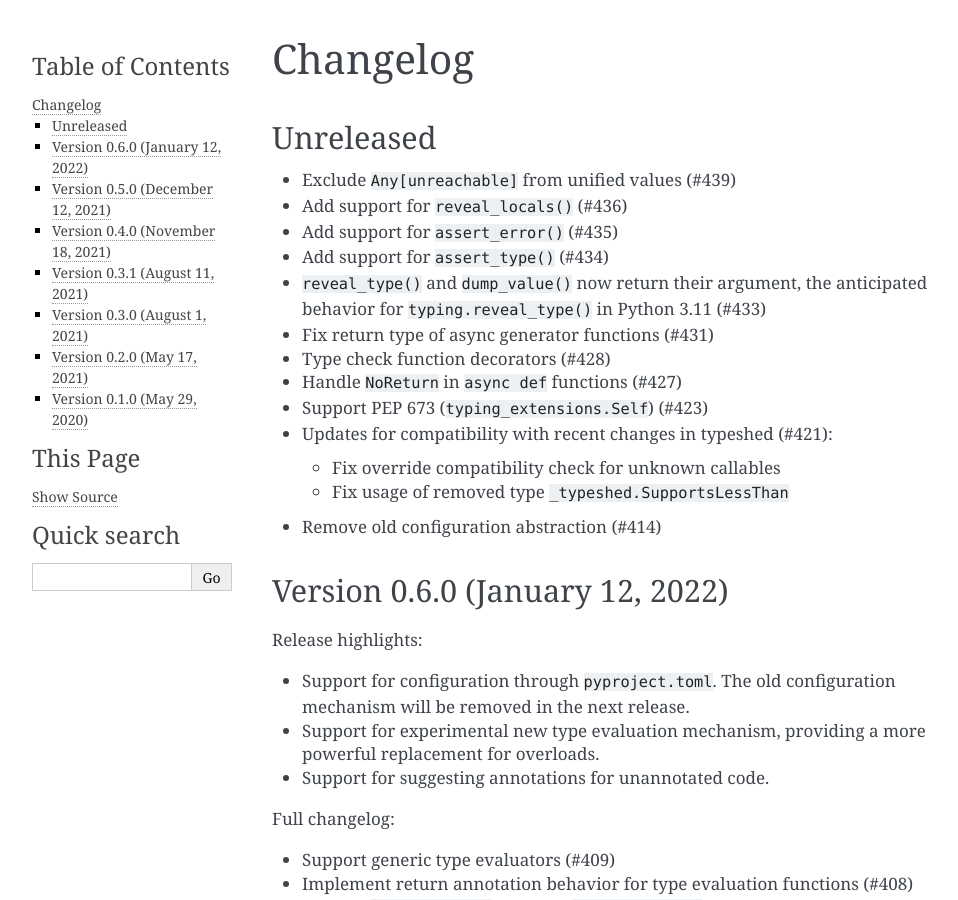
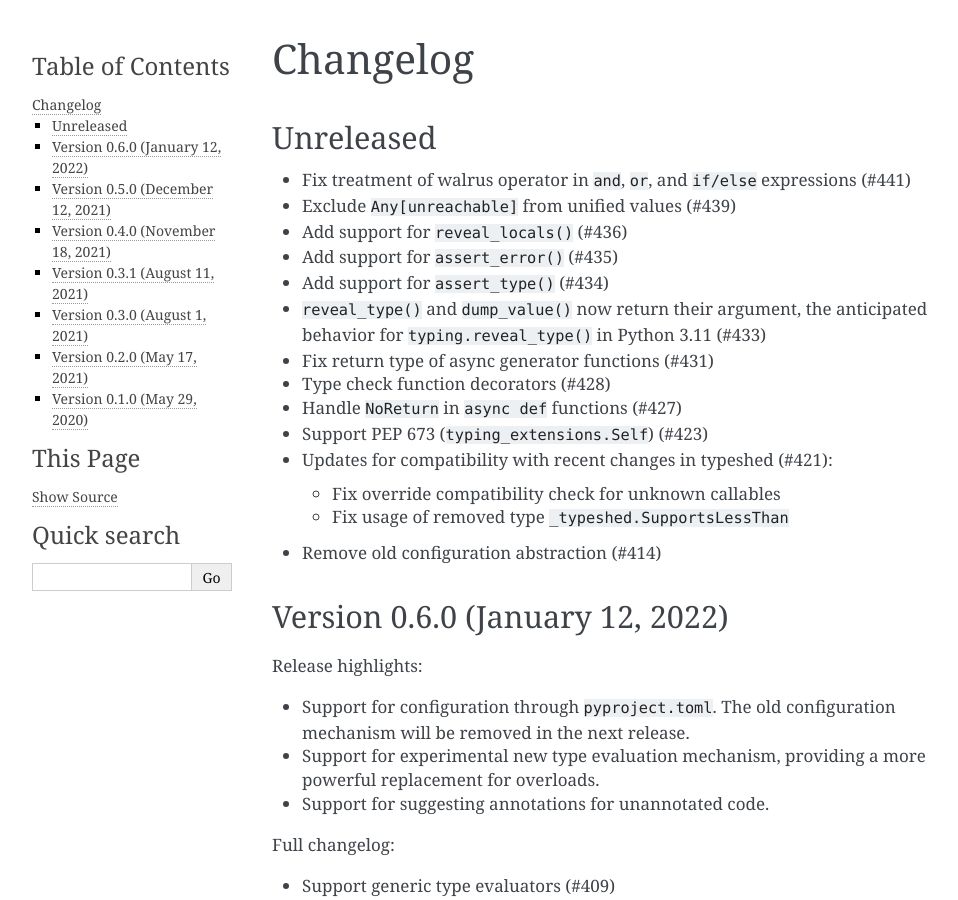
Before and after one commit to quora/pyanalyze, a Sphinx documentation site: the page built from docs/changelog.md, in a window 1280 px wide and 900 px high. Shown: the whole window, without its empty margins (148-1106 px from the left). Built offline with Sphinx 7.4.7, drawn with Linux system fonts in a browser that asks for light colours.

Commit message:
changelog

```diff
--- a/docs/changelog.md
+++ b/docs/changelog.md
@@ -2,6 +2,8 @@
 
 ## Unreleased
 
+- Fix treatment of walrus operator in `and`, `or`, and `if/else`
+  expressions (#441)
 - Exclude `Any[unreachable]` from unified values (#439)
 - Add support for `reveal_locals()` (#436)
 - Add support for `assert_error()` (#435)
```
